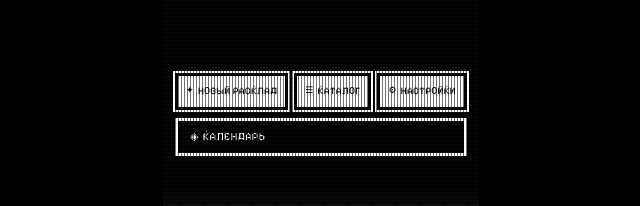
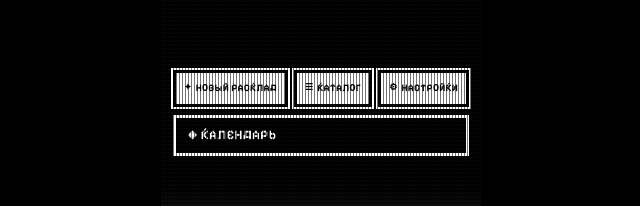
Before and after one commit to blinkstrike322/taro_bot, a Next.js app in the folder web/: page / in a window 1280 px wide. Shown: the part 536-742 px from the top of the page, without its empty margins (319-959 px from the left). Built offline with nearby package versions, Linux system fonts and the light colour scheme.

Commit message:
make button font bold and increase base size to 13px

```diff
--- a/web/src/components/Button.tsx
+++ b/web/src/components/Button.tsx
@@ -16,7 +16,7 @@ export default function Button({
   variant = 'primary',
 }: ButtonProps) {
   const base =
-    'btn flex items-center gap-1 border-[3px] border-black font-pixel text-[11px] px-3 py-2 tracking-wide';
+    'btn flex items-center gap-1 border-[3px] border-black font-pixel text-[13px] px-3 py-2 tracking-wide font-bold';
   const variants = {
     primary: 'bg-white text-black',
     secondary: 'bg-transparent border-white text-white',
```
